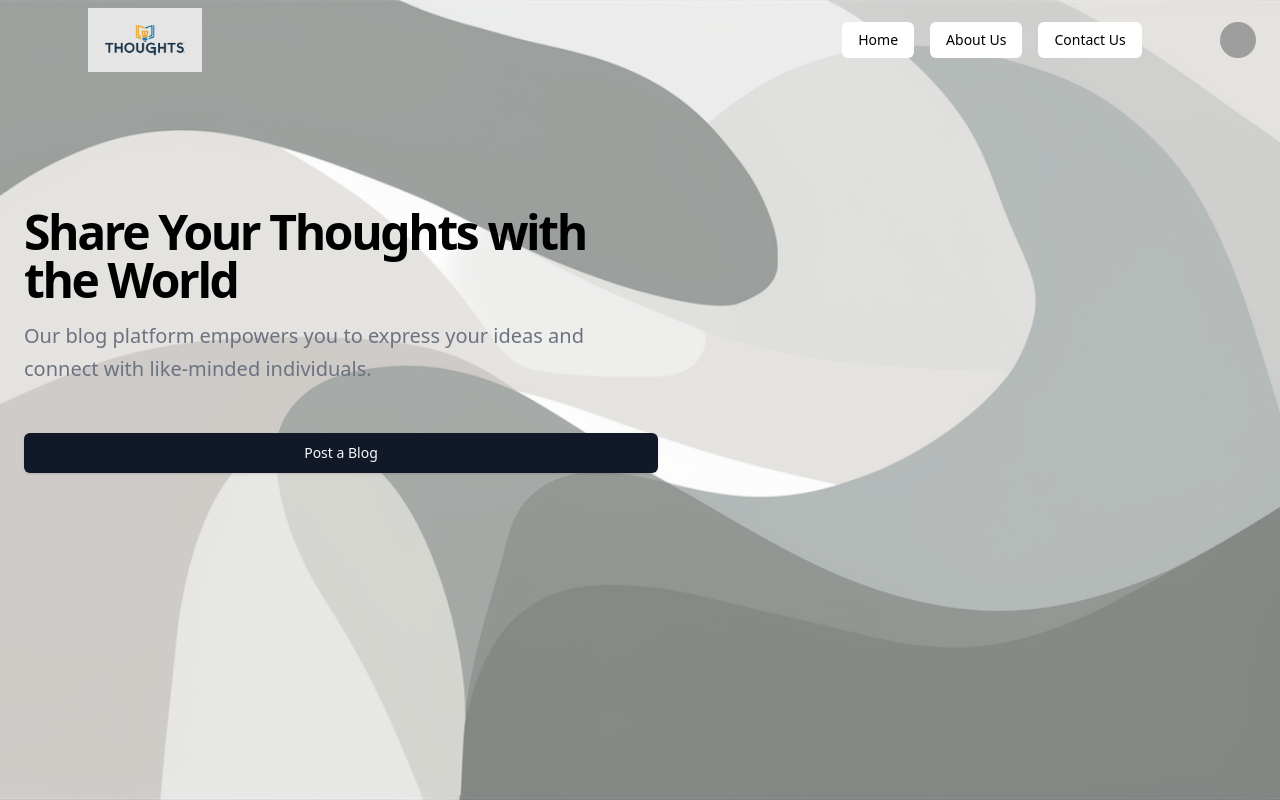
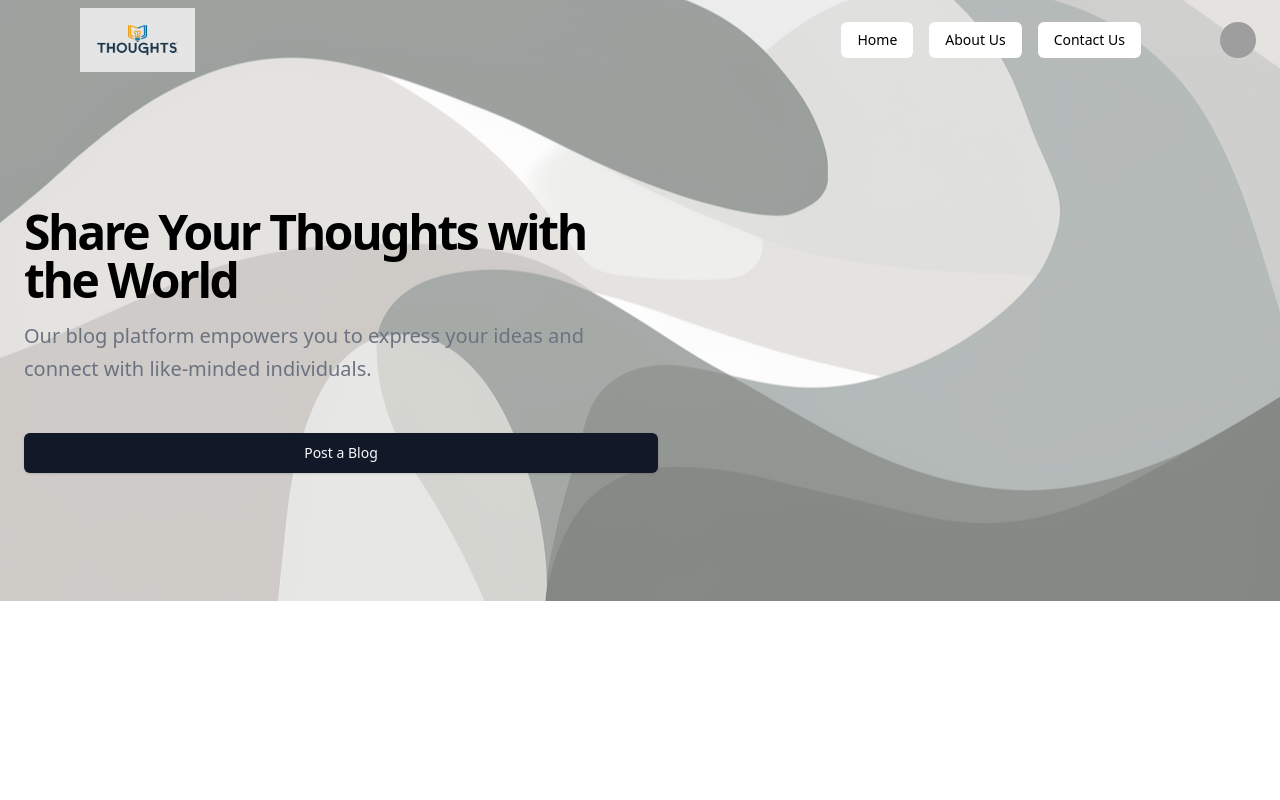
Before and after one commit to PranavKumar9529desai/Thoughts-Blog-website, a React (Vite) app in the folder frontend/: page / in a window 1280 px wide. Built offline with nearby package versions, Linux system fonts and the light colour scheme; grey boxes are pictures that could not be loaded.

Commit message:
both images and color background is workign

```diff
--- a/frontend/src/components/navbar.jsx
+++ b/frontend/src/components/navbar.jsx
@@ -6,7 +6,7 @@ export default function Navbar() {
 return (
 
 <header className="flex h-20 w-full shrink-0 items-center px-4 md:px-6 relative z-10">
-<div className="w-[150px] h-[150px]  rounded-full flex outline-none lg:ms-16">
+<div className="w-[150px] h-[180px]  rounded-full flex outline-none lg:ms-14">
     <button className="flex items-center gap-2  " href="#">
       {/*
       <MountainIcon className="h-6 w-6" /> */}
@@ -45,7 +45,9 @@ return (
       </DropdownMenuContent>
     </DropdownMenu>
   </div>
+
 </header>
+
 
 )
 }
--- a/frontend/src/routes/home.jsx
+++ b/frontend/src/routes/home.jsx
@@ -5,9 +5,13 @@
   return(
   // TODO we are showing the navabar + section as we want to show it single image as backgroun for navbar and this hero section
   <>
+
+    <div className="bg-hero-pattern bg-cover bg-right bg-no-repeat h-700px w-full absolute top-0 left-0 ">
+     {/* to add color add use bg-customGray and for background image bg-hero-pattern */}
     <Navbar  />
-    <div className="bg-hero-pattern bg-cover bg-right bg-no-repeat h-full w-full absolute top-0 left-0 "></div>
     <HeroSection />
+    </div>
+
 
   </>)
   }
```
